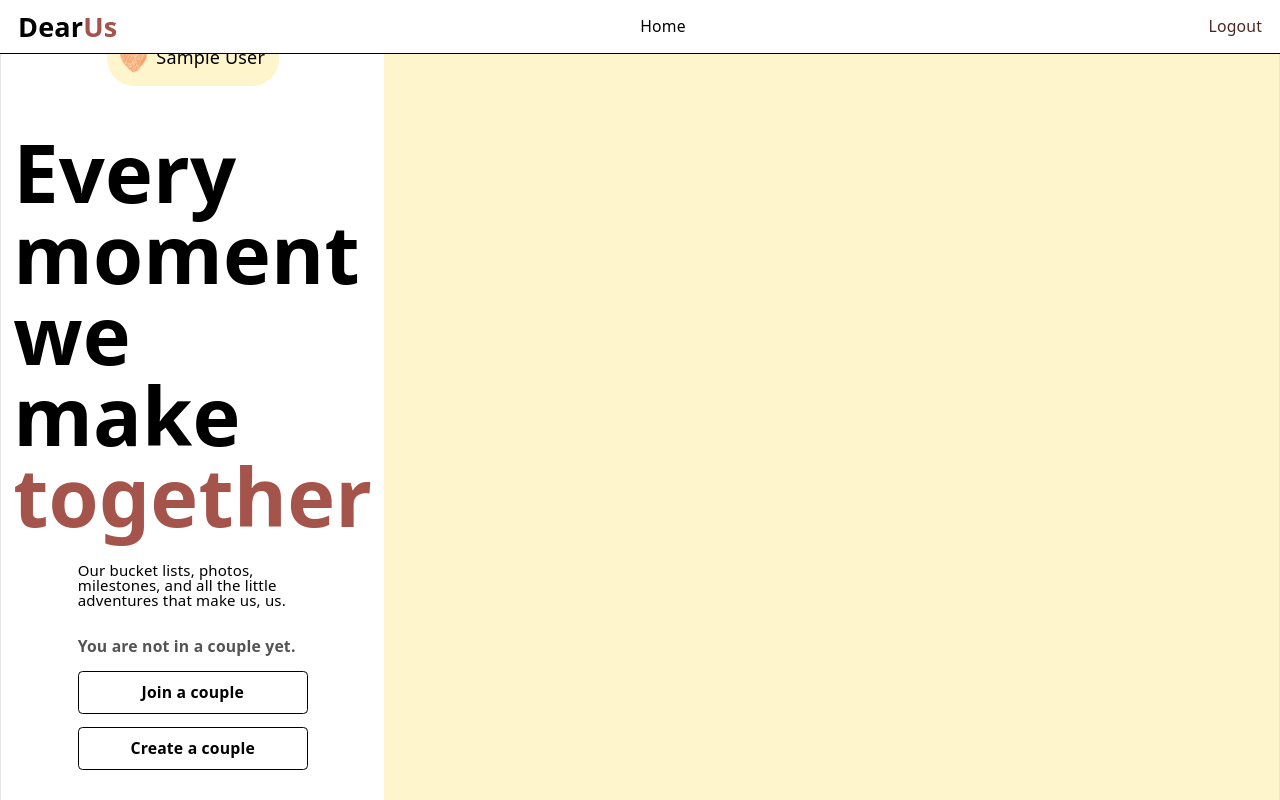
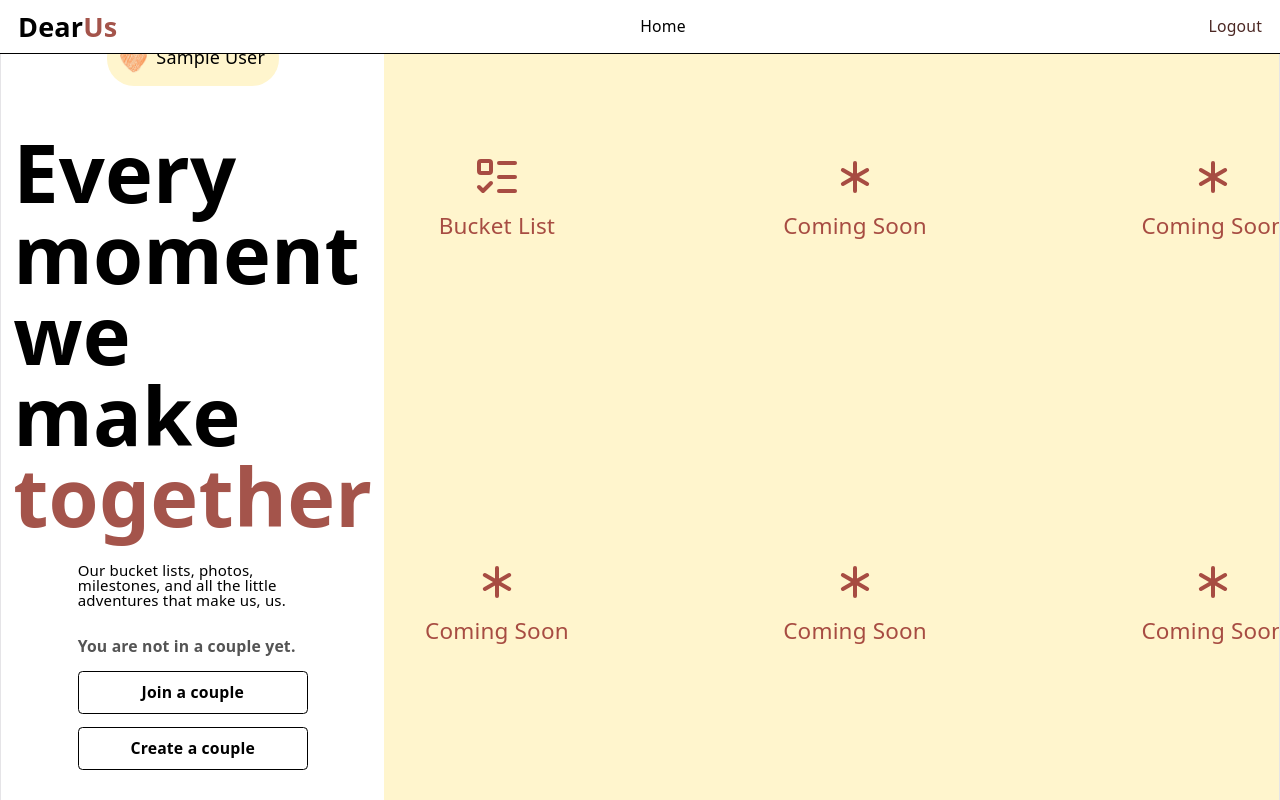
Before and after one commit to jokserpokser/dearUs-app, a React (Vite) app in the folder frontend/: page /dashboard in a window 1280 px wide. Built offline with nearby package versions, Linux system fonts and the light colour scheme; sample sign-in values are in the browser's storage; a web font is replaced by a local one.

Commit message:
feat: add DashboardItem component to Dashboard for improved navigation

```diff
--- a/frontend/src/components/CommonComponents.tsx
+++ b/frontend/src/components/CommonComponents.tsx
@@ -16,3 +16,23 @@ export const CommonButton = ({
     </button>
   );
 };
+
+export const DashboardItem = ({
+  label,
+  icon: Icon,
+  onClick,
+}: {
+  label: string;
+  icon: React.ComponentType<{ size?: number }>;
+  onClick?: () => void;
+}) => {
+  return (
+    <div
+      className="flex flex-col text-xl items-center justify-center gap-2 text-[#a74c42] font-medium w-50 h-50 p-5 rounded-2xl hover:bg-[#a74c4228] hover:*:transition-colors duration-300 cursor-pointer *"
+      onClick={onClick}
+    >
+      <Icon size={48} />
+      {label}
+    </div>
+  );
+};
--- a/frontend/src/pages/Dashboard.tsx
+++ b/frontend/src/pages/Dashboard.tsx
@@ -1,9 +1,9 @@
-import { CommonButton } from "../components/CommonComponents";
+import { CommonButton, DashboardItem } from "../components/CommonComponents";
 import { Navbar } from "../components/Navbar";
 import { useAuth } from "../context/AuthContext";
 import heartIcon from "../assets/icons/drawn-heart-icon.png";
 import { useNavigate } from "react-router-dom";
-
+import { ListTodo, Asterisk } from "lucide-react";
 export const Dashboard = () => {
   const navigate = useNavigate();
   const { user } = useAuth();
@@ -53,9 +53,39 @@ export const Dashboard = () => {
           </div>
         </div>
 
-        <div className="flex-none bg-[#fff5cd] w-[70%] min-w-[320px] flex flex-col justify-center h-screen z-10 items-center">
-          <div className="flex flex-col gap-3 items-center">
-            <span className="mt-4 text-black text-base max-w-md text-[24.5px]"></span>
+        <div className="flex-none bg-[#fff5cd] w-[70%] min-w-[320px] flex flex-col justify-center h-screen z-10 items-center ">
+          <div className="grid grid-cols-2 lg:grid-cols-3 gap-40">
+            {/* Items for Navigation */}
+            <DashboardItem
+              label="Bucket List"
+              icon={ListTodo}
+              onClick={() => navigate("/bucket-list")}
+            />
+            <DashboardItem
+              label="Coming Soon"
+              icon={Asterisk}
+              onClick={() => {}}
+            />
+            <DashboardItem
+              label="Coming Soon"
+              icon={Asterisk}
+              onClick={() => {}}
+            />
+            <DashboardItem
+              label="Coming Soon"
+              icon={Asterisk}
+              onClick={() => {}}
+            />
+            <DashboardItem
+              label="Coming Soon"
+              icon={Asterisk}
+              onClick={() => {}}
+            />
+            <DashboardItem
+              label="Coming Soon"
+              icon={Asterisk}
+              onClick={() => {}}
+            />
           </div>
         </div>
       </div>
```
